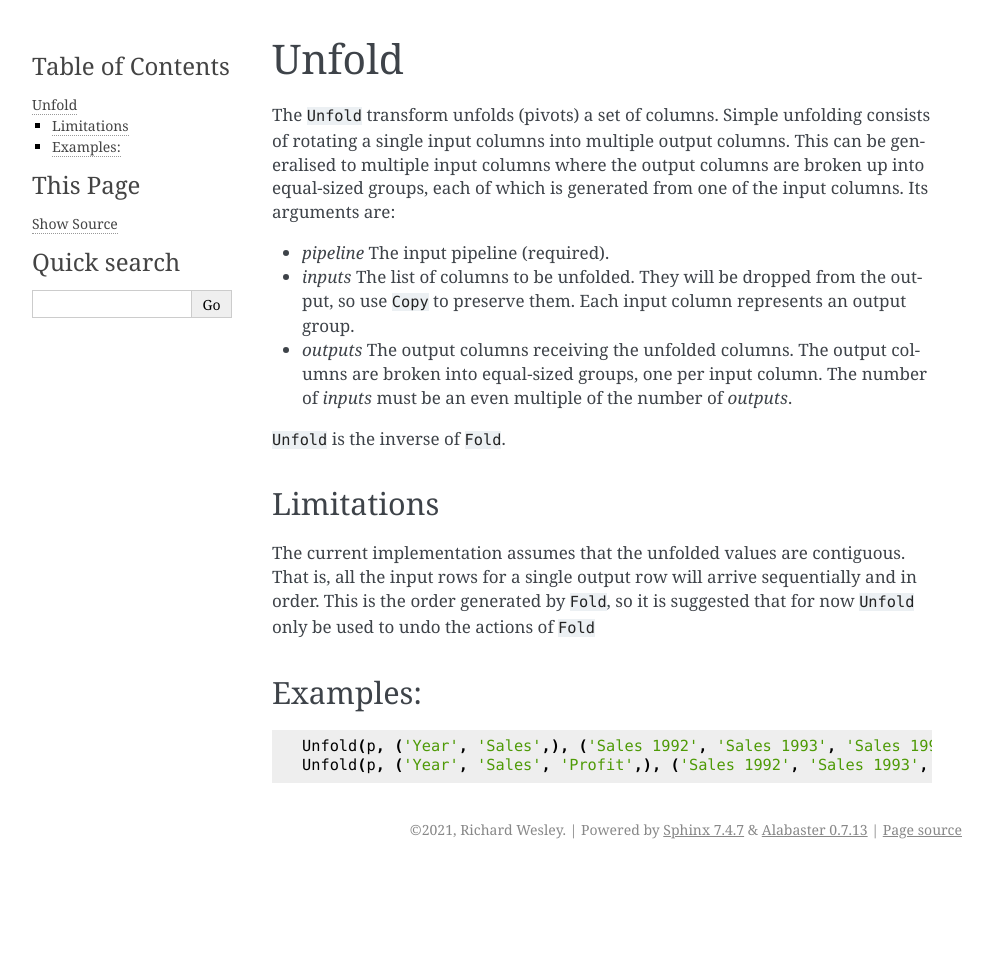
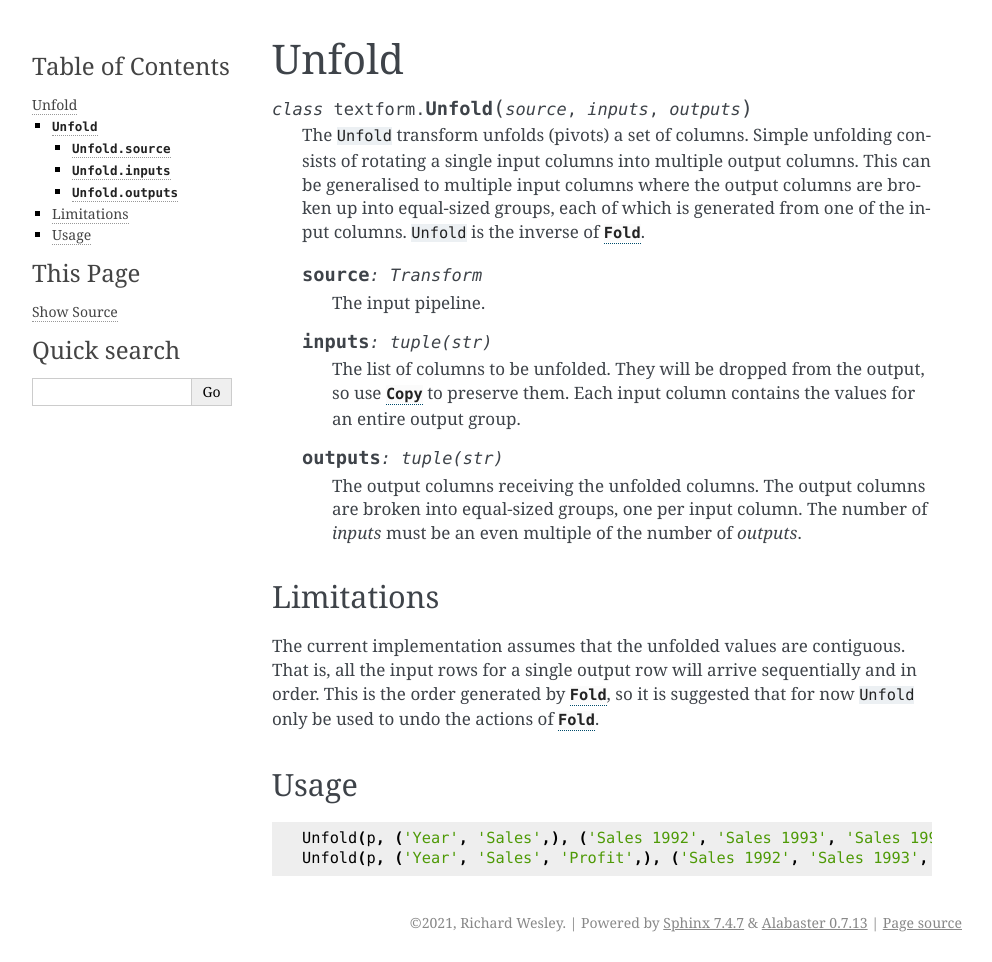
Before and after one commit to hawkfish/textform, a Sphinx documentation site: the page built from docs/transforms/unfold.rst, in a window 1280 px wide. Shown: the whole page, without its empty margins (148-1140 px from the left). Built offline with Sphinx 7.4.7, drawn with Linux system fonts in a browser that asks for light colours; before the commit the page ends 900 px from its top, so only the background shows below that.

Commit message:
Document Unfold with domains

```diff
--- a/docs/transforms/unfold.rst
+++ b/docs/transforms/unfold.rst
@@ -1,28 +1,44 @@
 Unfold
 ======
 
-The ``Unfold`` transform unfolds (pivots) a set of columns. Simple unfolding consists of rotating a single input columns into multiple output columns.
-This can be generalised to multiple input columns where the output columns
-are broken up into equal-sized groups, each of which is generated from one of the input columns.
-Its arguments are:
+.. py:currentmodule:: textform
 
-* *pipeline* The input pipeline (required).
-* *inputs* The list of columns to be unfolded. They will be dropped from the output, so use ``Copy`` to preserve them.
-  Each input column represents an output group.
-* *outputs* The output columns receiving the unfolded columns. The output columns are broken into equal-sized groups, one per input column.
-  The number of *inputs* must be an even multiple of the number of *outputs*.
+.. py:class:: Unfold(source, inputs, outputs)
 
-``Unfold`` is the inverse of ``Fold``.
+    The ``Unfold`` transform unfolds (pivots) a set of columns.
+    Simple unfolding consists of rotating a single input columns into multiple output columns.
+    This can be generalised to multiple input columns where the output columns
+    are broken up into equal-sized groups, each of which is generated from one of the input columns.
+    ``Unfold`` is the inverse of :py:class:`Fold`.
+
+    .. py:attribute:: source
+        :type: Transform
+
+        The input pipeline.
+
+    .. py:attribute:: inputs
+        :type: tuple(str)
+
+        The list of columns to be unfolded.
+        They will be dropped from the output, so use :py:class:`Copy` to preserve them.
+        Each input column contains the values for an entire output group.
+
+    .. py:attribute:: outputs
+        :type: tuple(str)
+
+        The output columns receiving the unfolded columns.
+        The output columns are broken into equal-sized groups, one per input column.
+        The number of *inputs* must be an even multiple of the number of *outputs*.
 
 Limitations
 ^^^^^^^^^^^
 The current implementation assumes that the unfolded values are contiguous.
 That is, all the input rows for a single output row will arrive sequentially and in order.
-This is the order generated by ``Fold``, so it is suggested that for now ``Unfold``
-only be used to undo the actions of ``Fold``
+This is the order generated by :py:class:`Fold`, so it is suggested that for now ``Unfold``
+only be used to undo the actions of :py:class:`Fold`.
 
-Examples:
-^^^^^^^^^
+Usage
+^^^^^
 
 .. code-block:: python
 
```
